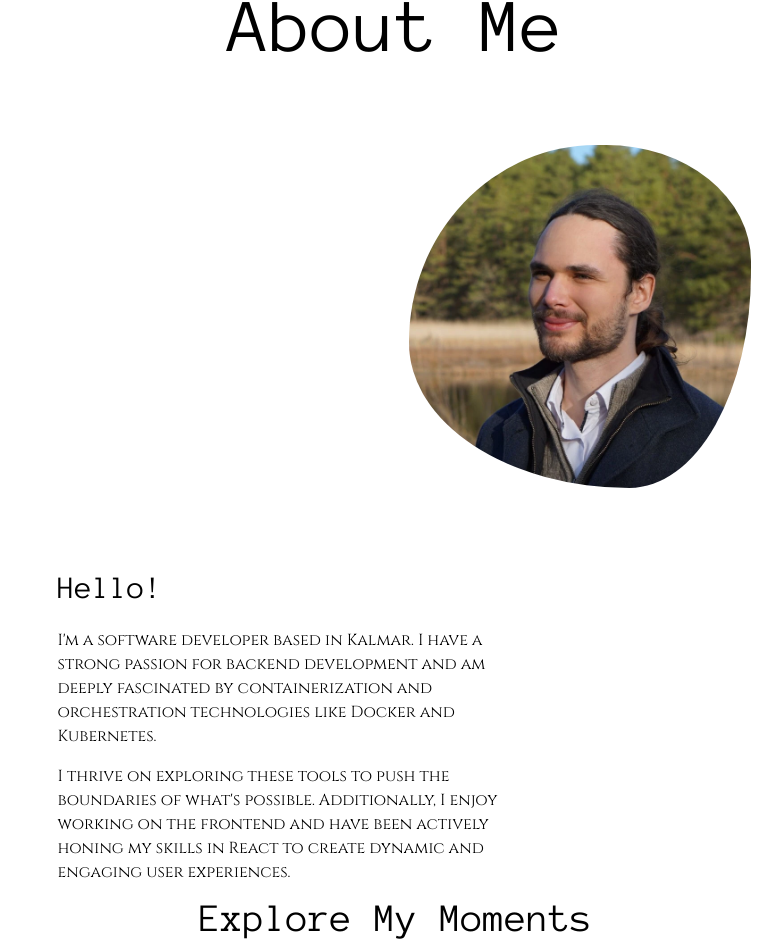
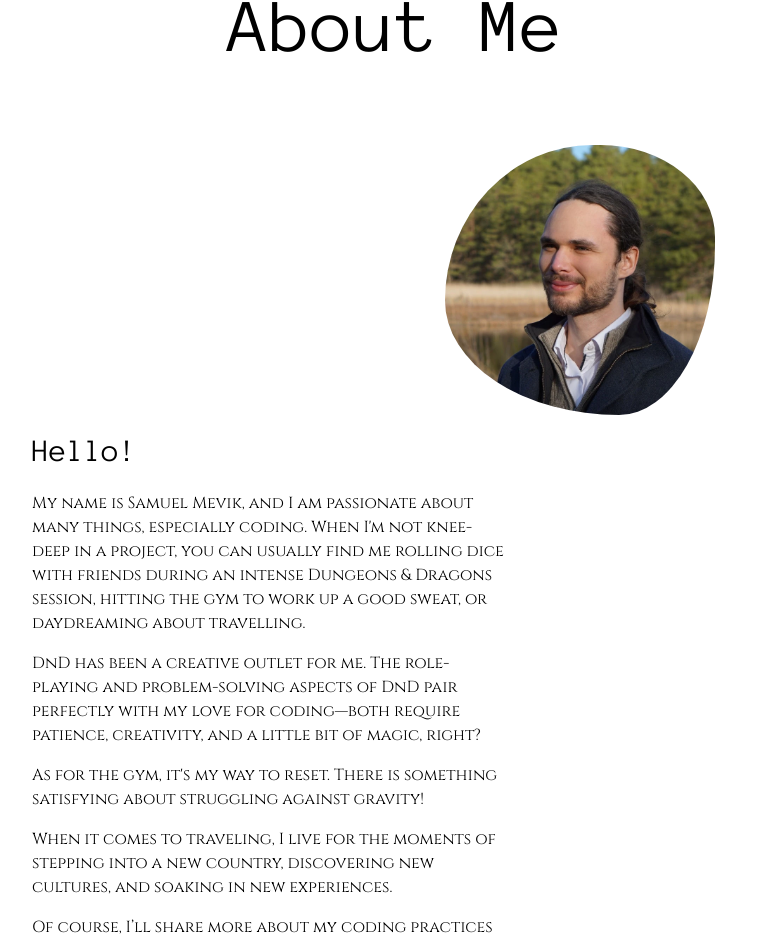
Before and after one commit to samuelmevik/personal-website, a React (Vite) app: page / in a window 1280 px wide. Shown: the part 879-1820 px from the top of the page, without its empty margins (244-1026 px from the left). Built offline with nearby package versions, Linux system fonts and the light colour scheme.

Commit message:
Misc: About me

```diff
--- a/src/pages/AboutMe.tsx
+++ b/src/pages/AboutMe.tsx
@@ -30,15 +30,19 @@ function AboutMe() {
       </TitleWrapper>
 
       <Grid>
-        <Grid.Item className="md:!translate-x-[calc(33%+2vw)] !aspect-[56/40]">
+        <Grid.Item className="md:!translate-x-[calc(33%+2vw)] !aspect-video">
           <div style={{ borderRadius: "30% 60% 70% 40% / 50% 60% 30%" }} className="overflow-hidden aspect-square mx-auto h-full animate-blob bg-transparent">
-            <img width={568} height={568} src={profile} alt="Me in nature" className="scale-x-[-1] object-cover" />
+            <img width={568} height={568} src={profile} alt="Me in nature" className="scale-x-[-1] object-cover size-full" />
           </div>
         </Grid.Item>
-        <Grid.Item className="md:!translate-x-[-8vw]">
+        <Grid.Item className="md:!translate-x-[-10vw] md:!-translate-y-[8vh]">
           <Experience title="Hello!">
-            <p>I'm a software developer based in Kalmar. I have a strong passion for backend development and am deeply fascinated by containerization and orchestration technologies like Docker and Kubernetes.</p>
-            <p>I thrive on exploring these tools to push the boundaries of what's possible. Additionally, I enjoy working on the frontend and have been actively honing my skills in React to create dynamic and engaging user experiences.</p></Experience>
+            <p>My name is Samuel Mevik, and I am passionate about many things, especially coding. When I'm not knee-deep in a project, you can usually find me rolling dice with friends during an intense Dungeons & Dragons session, hitting the gym to work up a good sweat, or daydreaming about travelling.</p>
+            <p>DnD has been a creative outlet for me. The role-playing and problem-solving aspects of DnD pair perfectly with my love for coding—both require patience, creativity, and a little bit of magic, right?</p>
+            <p>As for the gym, it's my way to reset. There is something satisfying about struggling against gravity!</p>
+            <p>When it comes to traveling, I live for the moments of stepping into a new country, discovering new cultures, and soaking in new experiences.</p>
+            <p>Of course, I’ll share more about my coding practices and projects later, but let’s just say it’s a constantly evolving passion.</p>
+          </Experience>
         </Grid.Item>
       </Grid>
     </PageWrapper >
```
